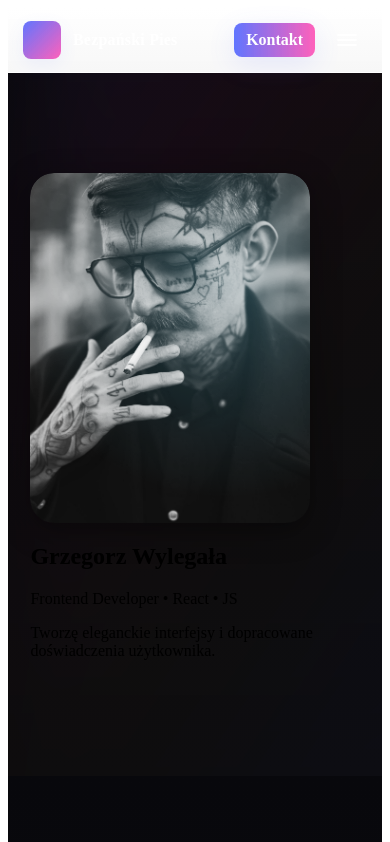
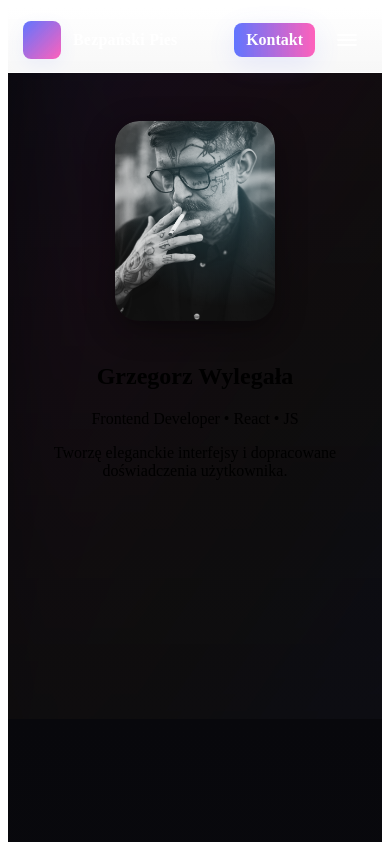
Before and after one commit to bezpanskipies/portfolio, a React (Vite) app: page / in a window 390 px wide. Shown: the top 842 px of the page. Built offline with nearby package versions, Linux system fonts and the light colour scheme; the HTML template or start-up script is replaced by a standard one.

Commit message:
Poprawki responsywności: nagłówek i sekcja projects

```diff
--- a/package.json
+++ b/package.json
@@ -1,6 +1,5 @@
 {
   "name": "portfolio",
-  "homepage": "https://bezpanskipies.githu.io/portfolio",
   "private": true,
   "version": "0.0.0",
   "type": "module",
@@ -12,9 +11,9 @@
     "predeploy": "npm run build",
     "deploy": "gh-pages -d dist"
   },
+  "homepage": "https://bezpanskipies.github.io/portfolio",
   "dependencies": {
     "framer-motion": "^12.23.24",
-    "gh-pages": "^6.3.0",
     "react": "^19.1.1",
     "react-dom": "^19.1.1",
     "react-icons": "^5.5.0"
@@ -27,6 +26,7 @@
     "eslint": "^9.36.0",
     "eslint-plugin-react-hooks": "^5.2.0",
     "eslint-plugin-react-refresh": "^0.4.22",
+    "gh-pages": "^6.3.0",
     "globals": "^16.4.0",
     "vite": "^7.1.7"
   }
--- a/src/components/contact.css
+++ b/src/components/contact.css
@@ -175,3 +175,21 @@
     grid-template-columns: 1fr;
   }
 }
+
+.contact__form input,
+.contact__form textarea {
+  font-size: 1rem;
+  padding: 12px;
+}
+
+/* większe przyciski na mobile */
+@media (max-width: 680px) {
+  .btn-submit {
+    padding: 12px 16px;
+    width: 100%;
+  }
+  .contact__form-actions {
+    flex-direction: column;
+    gap: 10px;
+  }
+}
--- a/src/components/experience.css
+++ b/src/components/experience.css
@@ -167,3 +167,16 @@
 .timeline-dot.active {
   box-shadow: 0 0 25px rgba(88, 110, 255, 0.8), 0 0 50px rgba(255, 80, 180, 0.4);
 }
+
+@media (max-width: 780px) {
+  .timeline::before {
+    left: 20px;
+  } /* już masz */
+  .timeline-item {
+    padding-left: 64px;
+    padding-right: 20px;
+  }
+  .timeline-box {
+    margin-left: 12px;
+  }
+}
--- a/src/components/header.css
+++ b/src/components/header.css
@@ -160,3 +160,18 @@
 .mobile-nav__link.active {
   background: rgba(255, 255, 255, 0.08);
 }
+
+.site-header {
+  padding-left: env(safe-area-inset-left);
+  padding-right: env(safe-area-inset-right);
+}
+
+/* jeśli menu ma zbyt szerokie linki - zmniejsz gap na mobile */
+@media (max-width: 880px) {
+  .site-header__inner {
+    padding: 12px 4%;
+  }
+  .nav.desktop-nav {
+    display: none;
+  }
+}
--- a/src/components/hero.css
+++ b/src/components/hero.css
@@ -128,3 +128,55 @@
     transform: translateX(-12%) rotate(0deg);
   }
 }
+
+/* Hero wrapper */
+.hero {
+  display: flex;
+  gap: 32px;
+  align-items: center;
+  padding: 80px 6%;
+  position: relative;
+  z-index: 0;
+}
+
+/* Photo wrapper responsywny */
+.hero__photo-wrapper {
+  width: clamp(180px, 30vw, 320px); /* płynnie od 180px do 320px */
+  height: auto;
+  aspect-ratio: 4 / 5; /* zachowaj proporcje */
+  border-radius: 1.5rem;
+  overflow: hidden;
+  transition: transform 0.35s ease;
+}
+
+/* zdjęcie dopasowane do wrappera */
+.hero__photo {
+  width: 100%;
+  height: 100%;
+  object-fit: cover;
+  display: block;
+}
+
+/* Tekst po prawej - zachowaj odstęp i responsywność */
+.hero__right {
+  flex: 1 1 320px;
+  min-width: 0; /* ważne, żeby tekst mógł się zawinąć */
+}
+
+/* Mniejsze ekrany */
+@media (max-width: 880px) {
+  .hero {
+    flex-direction: column;
+    padding: 48px 5% 56px;
+    gap: 22px;
+    align-items: center;
+    text-align: center;
+  }
+
+  .hero__right {
+    width: 100%;
+  }
+  .hero__photo-wrapper {
+    width: clamp(160px, 34vw, 260px);
+  }
+}
--- a/src/components/projects.css
+++ b/src/components/projects.css
@@ -257,3 +257,26 @@
     height: 220px;
   }
 }
+
+.projects__grid {
+  display: grid;
+  grid-template-columns: repeat(3, 1fr);
+  gap: 18px;
+}
+
+@media (max-width: 1100px) {
+  .projects__grid {
+    grid-template-columns: repeat(2, 1fr);
+    gap: 16px;
+  }
+}
+
+@media (max-width: 680px) {
+  .projects__grid {
+    grid-template-columns: 1fr;
+    gap: 12px;
+  }
+  .proj-card__media {
+    height: 220px;
+  }
+}
--- a/src/main.css
+++ b/src/main.css
@@ -4,6 +4,49 @@
   margin: 0;
   padding: 0;
   box-sizing: border-box;
+}
+
+/* GLOBAL RESPONSIVE BASE */
+html,
+body {
+  height: 100%;
+  -webkit-font-smoothing: antialiased;
+  -moz-osx-font-smoothing: grayscale;
+}
+
+* {
+  box-sizing: border-box;
+}
+
+/* Container: responsywny padding i max-width */
+.container {
+  max-width: 1100px; /* desktop max */
+  margin: 0 auto;
+  padding: 0 16px; /* bezpieczny padding po bokach */
+}
+
+/* Responsywne typy (przykładowo) */
+:root {
+  --fs-h1: clamp(1.6rem, 2.8vw, 2.8rem);
+  --fs-body: clamp(0.95rem, 1.6vw, 1.05rem);
+}
+
+h1 {
+  font-size: var(--fs-h1);
+}
+body,
+p,
+input,
+button {
+  font-size: var(--fs-body);
+}
+
+img,
+picture,
+video {
+  max-width: 100%;
+  height: auto;
+  display: block;
 }
 
 body {
--- a/vite.config.js
+++ b/vite.config.js
@@ -4,5 +4,5 @@ import react from "@vitejs/plugin-react";
 // https://vite.dev/config/
 export default defineConfig({
   plugins: [react()],
-  base: "/portfolio",
+  base: "/portfolio/",
 });
```
Also changed, not shown: 1 other file (tests, documents, lock files or other folders).
